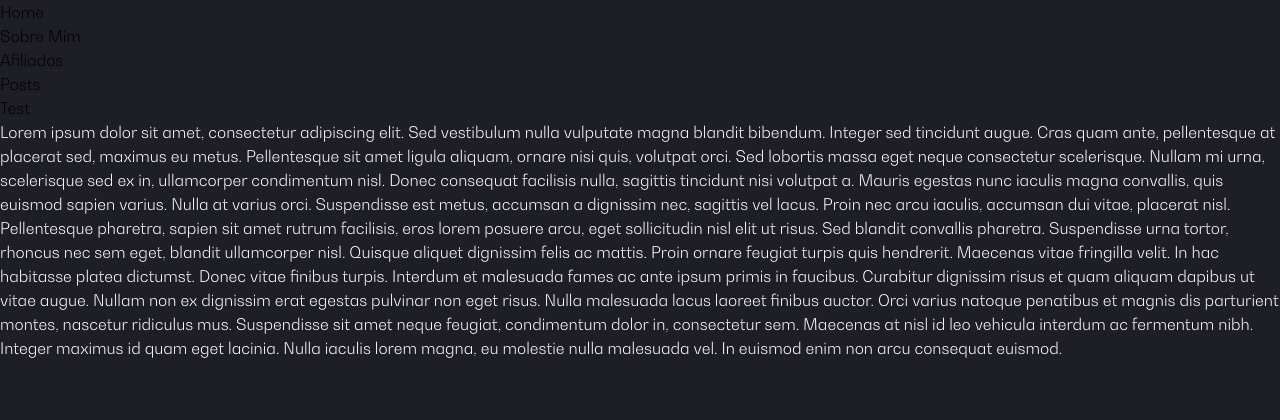
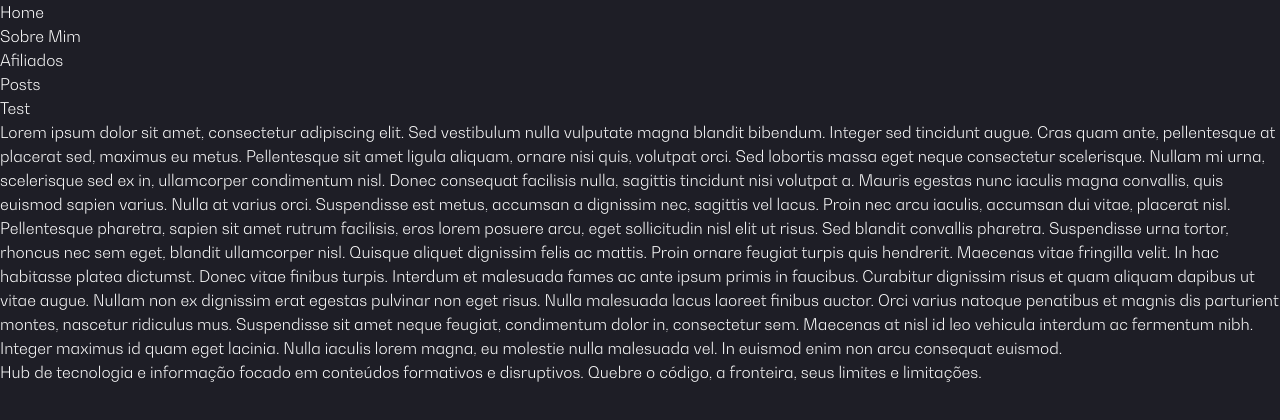
Before and after one commit to Eddcp/edupaivadev.com, a Next.js app: page / in a window 1280 px wide. Shown: the top 420 px of the page. Built offline with nearby package versions, Linux system fonts and the light colour scheme.

Commit message:
Adding Footer

```diff
--- /dev/null
+++ b/src/components/Footer/index.tsx
@@ -0,0 +1,10 @@
+const Footer = () => (
+  <footer>
+    <p>
+      Hub de tecnologia e informação focado em conteúdos formativos e
+      disruptivos. Quebre o código, a fronteira, seus limites e limitações.
+    </p>
+  </footer>
+)
+
+export default Footer
--- a/src/components/Layout/index.tsx
+++ b/src/components/Layout/index.tsx
@@ -1,3 +1,4 @@
+import Footer from 'components/Footer'
 import Header from 'components/Header'
 import { ReactChild, ReactChildren } from 'react'
 
@@ -7,9 +8,10 @@ interface LayoutProps {
 
 const Layout = ({ children }: LayoutProps) => {
   return (
-    <section>
+    <section className="text-white">
       <Header />
       <main>{children}</main>
+      <Footer />
     </section>
   )
 }
```
